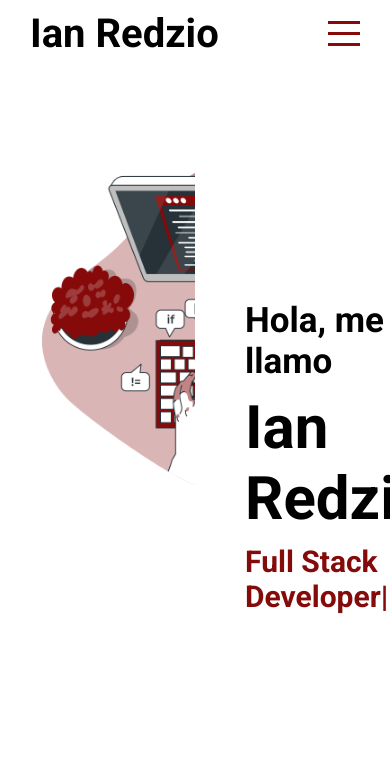
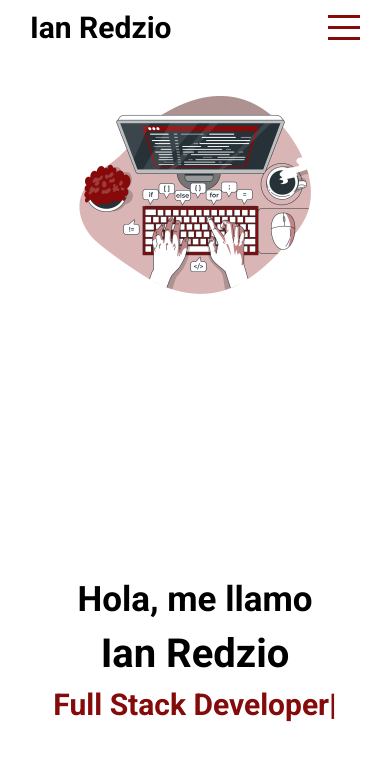
Before and after one commit to IannRedzio/portfolio, a React (Create React App) app: page / in a window 390 px wide. Shown: the top 760 px of the page. Built offline with nearby package versions, Linux system fonts and the light colour scheme.

Commit message:
add mobile responsive contact, intro and about

```diff
--- a/src/components/about/about.scss
+++ b/src/components/about/about.scss
@@ -1,8 +1,14 @@
 @import url('https://fonts.googleapis.com/css2?family=Montserrat:wght@100;200&display=swap');
+@import "../../global.scss";
 
 .about {
   background-color: white;
   display: flex;
+
+  @include mobile {
+    flex-direction: column;
+    align-items: center;
+  }
 
   .left {
     flex: 0.5;
@@ -18,6 +24,10 @@
       h2 {
         font-size: 45px;
         margin: 10px 0;
+
+        @include mobile {
+          font-size: 10px ;
+        }
       }
 
       p {
@@ -27,6 +37,10 @@
         color: black;
         line-height: 1.6;
         margin-bottom: 10px;
+
+        @include mobile {
+          font-size: 8px ;
+        }
       }
 
       a {
@@ -49,8 +63,16 @@
       margin-left: auto;
       margin-right: auto;
 
+      @include mobile {
+        align-items: flex-start;
+      }
+
       img {
         height: 90%;
+
+        @include mobile {
+          height: 50%;
+        }
       }
     }
   }
--- a/src/components/contact/contact.scss
+++ b/src/components/contact/contact.scss
@@ -1,8 +1,14 @@
 @import url('https://fonts.googleapis.com/css2?family=Montserrat:wght@100;200&display=swap');
+@import "../../global.scss";
 
 .contact {
   background-color: white;
   display: flex;
+
+  @include mobile {
+    flex-direction: column;
+    align-items: center;
+  }
 
   .left {
     flex: 0.5;
@@ -17,8 +23,16 @@
       margin-left: auto;
       margin-right: auto;
 
+      @include mobile {
+        align-items: flex-start;
+      }
+
       img {
         height: 90%;
+
+        @include mobile {
+          height: 50%;
+        }
       }
     }
   }
@@ -38,12 +52,20 @@
       h3 {
         font-size: 35px;
         margin-bottom: 20px;
+
+        @include mobile {
+          font-size: 20px ;
+        }
       }
 
       p {
         padding: 0 10px;
         font-weight: 700;
         font-family: 'Montserrat', sans-serif;
+
+        @include mobile {
+          font-size: 10px ;
+        }
       }
 
       .items {
--- a/src/components/intro/intro.scss
+++ b/src/components/intro/intro.scss
@@ -3,6 +3,11 @@
 .intro {
   background-color: white;
   display: flex;
+
+  @include mobile {
+    flex-direction: column;
+    align-items: center;
+  }
 
   .left {
     flex: 0.5;
@@ -17,8 +22,16 @@
       margin-left: auto;
       margin-right: auto;
 
+      @include mobile {
+        align-items: flex-start;
+      }
+
       img {
         height: 90%;
+
+        @include mobile {
+          height: 50%;
+        }
       }
     }
   }
@@ -35,15 +48,29 @@
       flex-direction: column;
       justify-content: center;
 
+
+      @include mobile {
+        padding-left: 0;
+        align-items: center;
+      }
+
       h1 {
         font-size: 60px;
         margin: 10px 0;
+
+        @include mobile {
+          font-size: 40px ;
+        }
       }
       h2 {
         font-size: 35px;
       }
       h3 {
         font-size: 30px;
+
+        @include mobile {
+          font-size: 30px ;
+        }
 
         span {
           font-size: inherit;
--- a/src/components/topbar/topbar.scss
+++ b/src/components/topbar/topbar.scss
@@ -26,6 +26,10 @@
         text-decoration: none;
         color: inherit;
         margin-right: 40px;
+
+        @include mobile {
+          font-size: 30px;
+        }
       }
     }
 
--- a/src/global.scss
+++ b/src/global.scss
@@ -1 +1,9 @@
 $mainColor: #850A0A;
+
+$width: 768px;
+
+@mixin mobile {
+    @media (max-width: #{$width}) {
+        @content
+    }
+}
```
